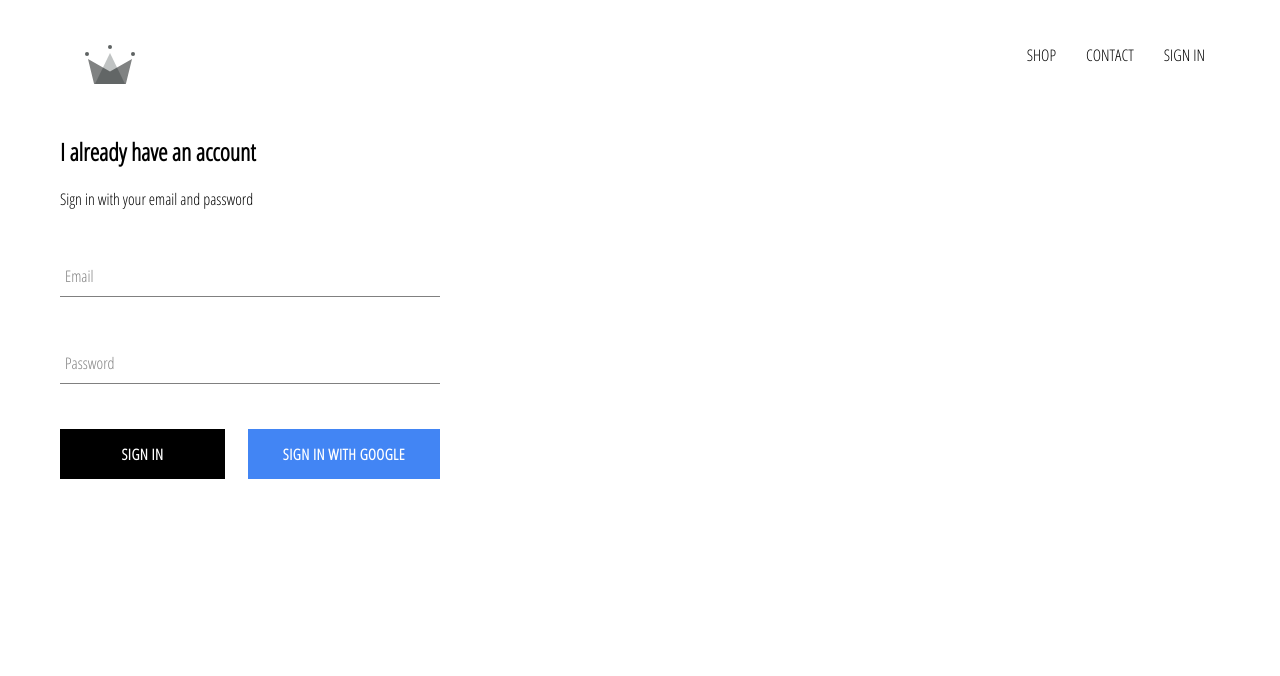
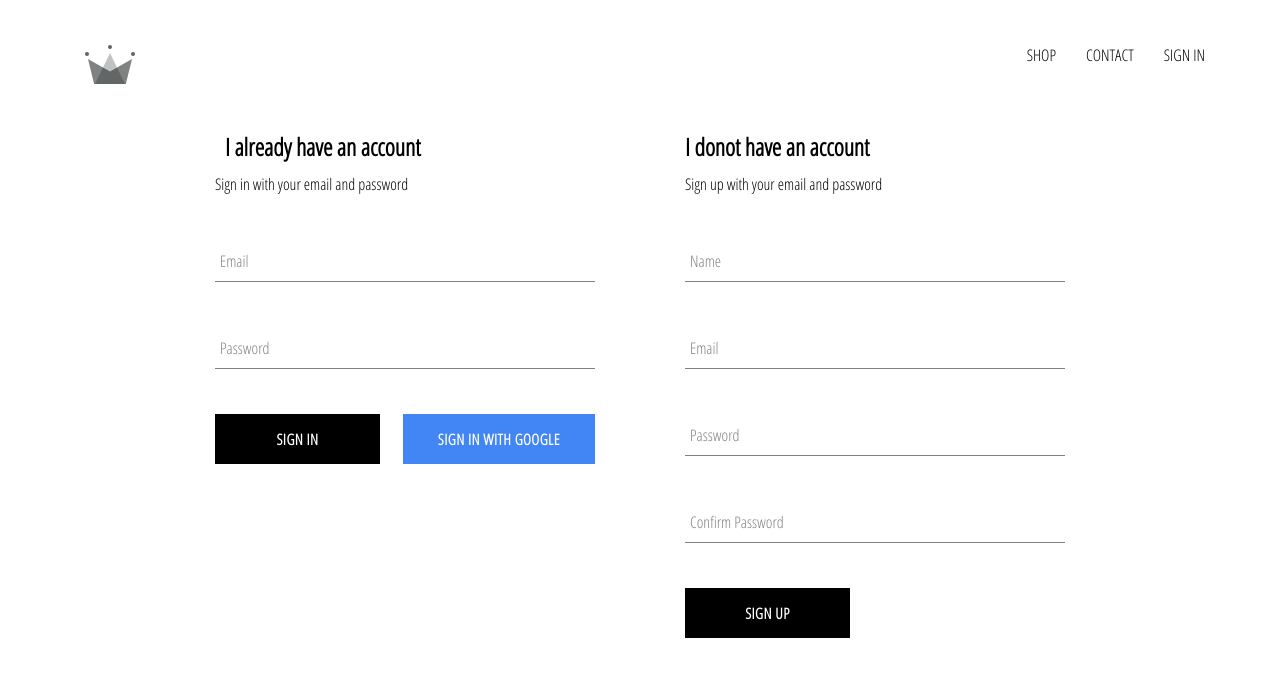
Before and after one commit to SusanGuy/Cool-Clothing, a React (Create React App) app: page /auth in a window 1280 px wide. Shown: the top 676 px of the page. Built offline with nearby package versions, Linux system fonts and the light colour scheme; no server answers.

Commit message:
SignIn and Signup Component Done

```diff
--- a/src/App.js
+++ b/src/App.js
@@ -4,7 +4,7 @@ import "./App.css";
 import Navigation from "./components/navigation/navigation";
 import HomePage from "./containers/homepage/homepage";
 import Shop from "./containers/shop/shop";
-import { auth } from "./firebase/firebase.utils";
+import { auth, createUserProfileDocument } from "./firebase/firebase.utils";
 import Auth from "./containers/authenticationForm/auth";
 
 class App extends React.Component {
@@ -18,11 +18,22 @@ class App extends React.Component {
   unsubscribeFromAuth = null;
 
   componentDidMount() {
-    this.unsubscribeFromAuth = auth.onAuthStateChanged(user => {
-      this.setState({
-        currentUser: user
-      });
-      console.log(this.state.currentUser);
+    this.unsubscribeFromAuth = auth.onAuthStateChanged(async userAuth => {
+      if (userAuth) {
+        const userRef = await createUserProfileDocument(userAuth);
+        userRef.onSnapshot(snapshot => {
+          this.setState({
+            currentUser: {
+              id: snapshot.id,
+              ...snapshot.data()
+            }
+          });
+        });
+      } else {
+        this.setState({
+          currentUser: userAuth
+        });
+      }
     });
   }
 
--- a/src/components/signin/signin.js
+++ b/src/components/signin/signin.js
@@ -1,19 +1,34 @@
 import React, { Component } from "react";
 import FormInput from "../formInput/formInput";
 import Button from "../buttons/buttons";
-import { signInWithGoogle } from "../../firebase/firebase.utils";
+import { auth, signInWithGoogle } from "../../firebase/firebase.utils";
 import "./signin.styles.scss";
 class Signin extends Component {
   state = {
     email: "",
-    password: ""
+    password: "",
+    error: null
   };
 
-  handleSubmit = e => {
+  handleSubmit = async e => {
     e.preventDefault();
+    const { email, password } = this.state;
+    try {
+      await auth.signInWithEmailAndPassword(email, password);
+
+      this.setState({
+        email: "",
+        password: ""
+      });
+    } catch (err) {
+      this.setState({ error: "No user found!" });
+    }
   };
 
   handleChange = e => {
+    this.setState({
+      error: null
+    });
     this.setState({
       [e.target.name]: e.target.value
     });
@@ -22,7 +37,7 @@ class Signin extends Component {
   render() {
     return (
       <div className="sign-in">
-        <h2>I already have an account</h2>
+        <h2 className="title">I already have an account</h2>
         <span>Sign in with your email and password</span>
         <form onSubmit={this.handleSubmit}>
           <FormInput
@@ -42,6 +57,7 @@ class Signin extends Component {
             label="Password"
             required
           />
+          {this.state.error && <div className="error">{this.state.error}</div>}
           <div className="buttons">
             <Button type="submit"> Sign In </Button>
             <Button onClick={signInWithGoogle} isGoogleSignIn>
--- a/src/components/signin/signin.styles.scss
+++ b/src/components/signin/signin.styles.scss
@@ -11,4 +11,9 @@
     display: flex;
     justify-content: space-between;
   }
+
+  .error {
+    color: #c51244;
+    margin-bottom: 20px;
+  }
 }
--- /dev/null
+++ b/src/components/signup/signup.js
@@ -0,0 +1,97 @@
+import React, { Component } from "react";
+import FormInput from "../formInput/formInput";
+import Button from "../buttons/buttons";
+import { auth, createUserProfileDocument } from "../../firebase/firebase.utils";
+import "./signup.styles.scss";
+class Signup extends Component {
+  state = {
+    displayName: "",
+    email: "",
+    password: "",
+    confirmPassword: "",
+    error: null
+  };
+
+  handleSubmit = async e => {
+    e.preventDefault();
+    const { displayName, email, password, confirmPassword } = this.state;
+    if (password !== confirmPassword) {
+      this.setState({ error: "passwords don't match" });
+      return;
+    }
+    try {
+      const { user } = await auth.createUserWithEmailAndPassword(
+        email,
+        password
+      );
+      await createUserProfileDocument(user, { displayName });
+      this.setState({
+        displayName: "",
+        email: "",
+        password: "",
+        confirmPassword: ""
+      });
+    } catch (err) {
+      this.setState({ error: err.message });
+    }
+  };
+
+  handleChange = e => {
+    this.setState({
+      error: null
+    });
+    this.setState({
+      [e.target.name]: e.target.value
+    });
+  };
+
+  render() {
+    return (
+      <div className="sign-up">
+        <h2 className="title">I donot have an account</h2>
+        <span>Sign up with your email and password</span>
+        <form onSubmit={this.handleSubmit}>
+          <FormInput
+            name="displayName"
+            type="text"
+            handleChange={e => this.handleChange(e)}
+            value={this.state.displayName}
+            label="Name"
+            required
+          />
+
+          <FormInput
+            name="email"
+            type="email"
+            handleChange={e => this.handleChange(e)}
+            value={this.state.email}
+            label="Email"
+            required
+          />
+
+          <FormInput
+            name="password"
+            type="password"
+            value={this.state.password}
+            handleChange={e => this.handleChange(e)}
+            label="Password"
+            required
+          />
+
+          <FormInput
+            name="confirmPassword"
+            type="password"
+            value={this.state.confirmPassword}
+            handleChange={e => this.handleChange(e)}
+            label="Confirm Password"
+            required
+          />
+          {this.state.error && <div className="error">{this.state.error}</div>}
+          <Button type="submit"> Sign Up </Button>
+        </form>
+      </div>
+    );
+  }
+}
+
+export default Signup;
--- /dev/null
+++ b/src/components/signup/signup.styles.scss
@@ -0,0 +1,14 @@
+.sign-up {
+  display: flex;
+  flex-direction: column;
+  width: 380px;
+
+  .title {
+    margin: 10px 0;
+  }
+
+  .error {
+    color: #c51244;
+    margin: 10px 0;
+  }
+}
--- a/src/containers/authenticationForm/auth.js
+++ b/src/containers/authenticationForm/auth.js
@@ -1,10 +1,12 @@
 import React from "react";
 import "./auth.styles.scss";
 import SignIn from "../../components/signin/signin";
+import Signup from "../../components/signup/signup";
 const auth = () => {
   return (
     <div className="sign-in-and-sign-up">
       <SignIn />
+      <Signup />
     </div>
   );
 };
--- a/src/containers/authenticationForm/auth.styles.scss
+++ b/src/containers/authenticationForm/auth.styles.scss
@@ -0,0 +1,6 @@
+.sign-in-and-sign-up {
+  width: 850px;
+  display: flex;
+  justify-content: space-between;
+  margin: 30px auto;
+}
--- a/src/containers/shop/shop.js
+++ b/src/containers/shop/shop.js
@@ -11,7 +11,7 @@ class Shop extends Component {
     return (
       <div className="shop-page">
         {collections.map(({ id, ...items }) => {
-          return <PreviewCollections id={id} {...items} />;
+          return <PreviewCollections key={id} {...items} />;
         })}
       </div>
     );
--- a/src/firebase/firebase.utils.js
+++ b/src/firebase/firebase.utils.js
@@ -13,6 +13,29 @@ const config = {
   measurementId: "G-67BRRTEVGX"
 };
 firebase.initializeApp(config);
+
+export const createUserProfileDocument = async (userAuth, additionalData) => {
+  if (!userAuth) {
+    return;
+  }
+  const userRef = firestore.doc(`users/${userAuth.uid}`);
+  const snapshot = await userRef.get();
+  if (!snapshot.exists) {
+    const { displayName, email } = userAuth;
+    const createdAt = new Date();
+    try {
+      await userRef.set({
+        displayName,
+        email,
+        createdAt,
+        ...additionalData
+      });
+    } catch (err) {
+      console.log("Error creating user", err.message);
+    }
+  }
+  return userRef;
+};
 export const auth = firebase.auth();
 export const firestore = firebase.firestore();
 
```
